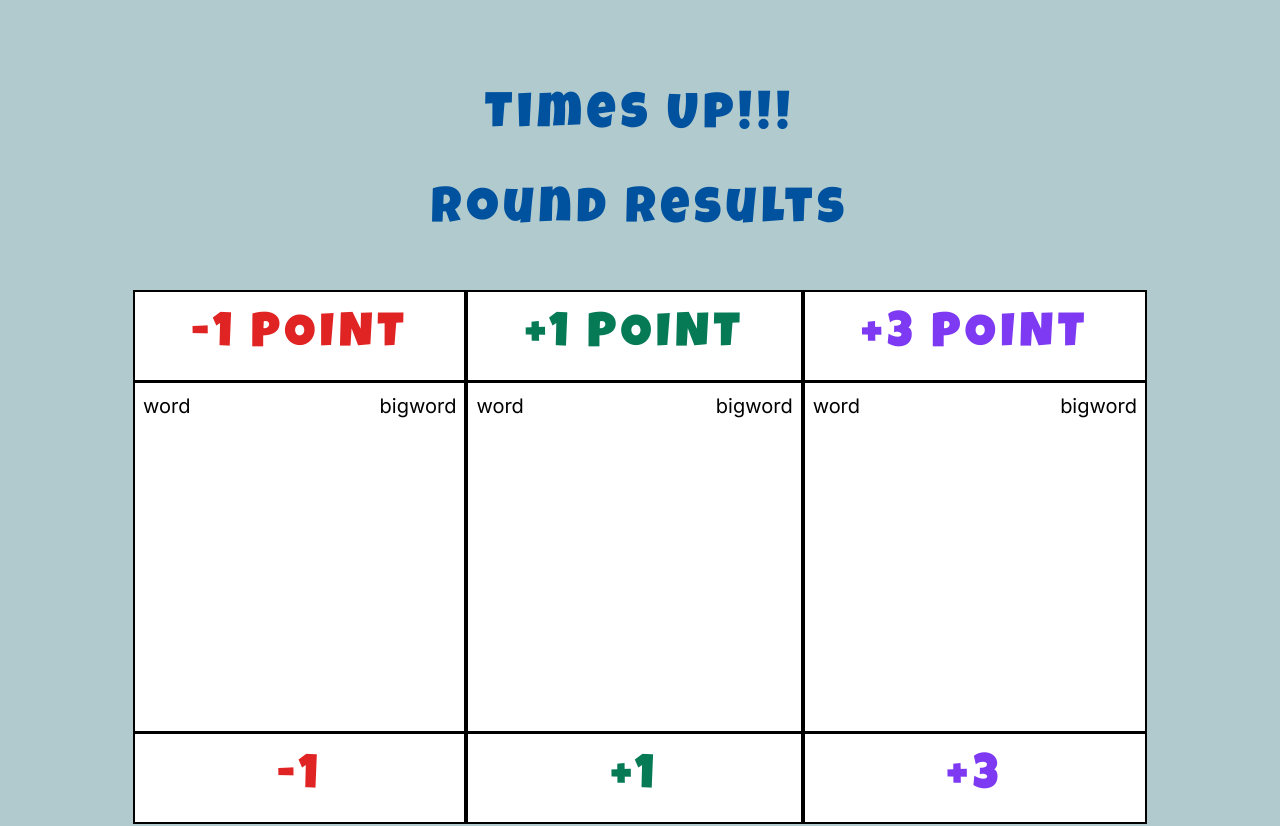
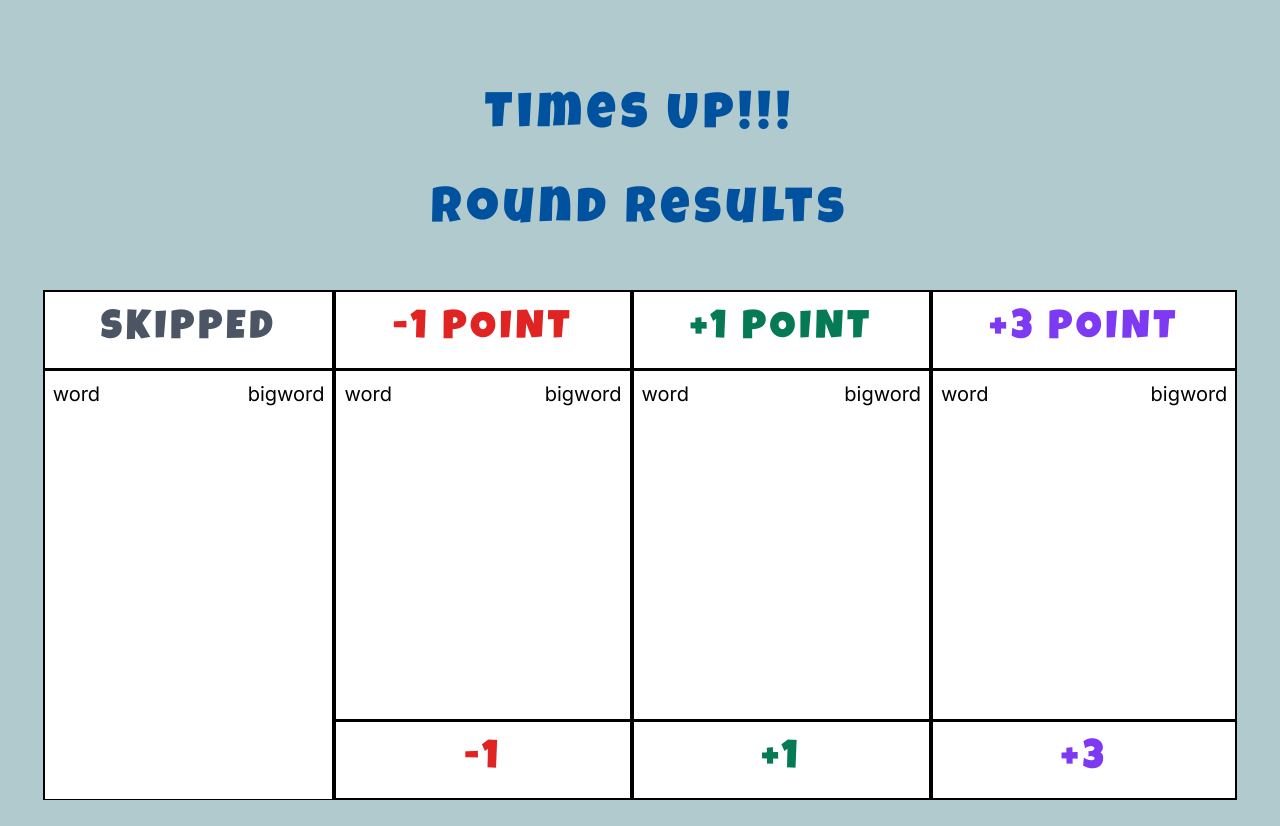
Before and after one commit to JarIsCoding/Shortalk---Front-End, a Next.js app: page /pages/finalScorePnpPage in a window 1280 px wide. Shown: the top 826 px of the page. Built offline with nearby package versions, Linux system fonts and the light colour scheme.

Commit message:
score table update

```diff
--- a/src/app/components/ScoreTable.tsx
+++ b/src/app/components/ScoreTable.tsx
@@ -8,7 +8,35 @@ const ScoreTable = () => {
 
             <div className='grid grid-cols-1 bg-white'>
                 <div className='border-[2px] border-black px-14 py-2'>
-                    <p className='text-red-600 font-LuckiestGuy text-[48px] tracking-widest'>
+                    <p className='text-gray-600 font-LuckiestGuy text-[40px] tracking-widest text-center'>
+                        SKIPPED
+                    </p>
+                </div>
+                <div className='border-[2px] border-t-[1px] border-b-[1px] border-black p-2 text-[20px] h-[430px]'>
+                    <div className='grid grid-cols-2'>
+                        {/* Fill this with data */}
+                        <div>
+                            <p>
+                                word
+                            </p>
+                        </div>
+                        <div className='text-end'>
+                            <p>
+                                bigword
+                            </p>
+                        </div>
+                    </div>
+                </div>
+                {/* <div className='border-[2px] border-black px-10 py-2'>
+                    <p className='text-gray-600 font-LuckiestGuy text-[48px] tracking-widest text-center'>
+                        0
+                    </p>
+                </div> */}
+            </div>
+
+            <div className='grid grid-cols-1 bg-white'>
+                <div className='border-[2px] border-black px-14 py-2'>
+                    <p className='text-red-600 font-LuckiestGuy text-[40px] tracking-widest text-center'>
                         -1 POINT
                     </p>
                 </div>
@@ -16,15 +44,19 @@ const ScoreTable = () => {
                     <div className='grid grid-cols-2'>
                         {/* Fill this with data */}
                         <div>
+                            <p>
                                 word
+                            </p>
                         </div>
                         <div className='text-end'>
+                            <p>
                                 bigword
+                            </p>
                         </div>
                     </div>
                 </div>
                 <div className='border-[2px] border-black px-14 py-2'>
-                    <p className='text-red-600 font-LuckiestGuy text-[48px] tracking-widest text-center'>
+                    <p className='text-red-600 font-LuckiestGuy text-[40px] tracking-widest text-center'>
                         -1
                     </p>
                 </div>
@@ -32,22 +64,27 @@ const ScoreTable = () => {
 
             <div className='grid grid-cols-1 bg-white'>
                 <div className='border-[2px] border-black px-14 py-2'>
-                    <p className='text-green-600 font-LuckiestGuy text-[48px] tracking-widest'>
+                    <p className='text-green-600 font-LuckiestGuy text-[40px] tracking-widest text-center'>
                         +1 POINT
                     </p>
                 </div>
                 <div className='border-[2px] border-t-[1px] border-b-[1px] border-black p-2 text-[20px] h-[350px]'>
                     <div className='grid grid-cols-2'>
+                        {/* Fill this with data */}
                         <div>
+                            <p>
                                 word
+                            </p>
                         </div>
                         <div className='text-end'>
+                            <p>
                                 bigword
+                            </p>
                         </div>
                     </div>
                 </div>
                 <div className='border-[2px] border-black px-14 py-2'>
-                    <p className='text-green-600 font-LuckiestGuy text-[48px] tracking-widest text-center'>
+                    <p className='text-green-600 font-LuckiestGuy text-[40px] tracking-widest text-center'>
                         +1
                     </p>
                 </div>
@@ -55,22 +92,27 @@ const ScoreTable = () => {
 
             <div className='grid grid-cols-1 bg-white'>
                 <div className='border-[2px] border-black px-14 py-2'>
-                    <p className='text-purple-600 font-LuckiestGuy text-[48px] tracking-widest'>
+                    <p className='text-purple-600 font-LuckiestGuy text-[40px] tracking-widest text-center'>
                         +3 POINT
                     </p>
                 </div>
                 <div className='border-[2px] border-t-[1px] border-b-[1px] border-black p-2 text-[20px] h-[350px]'>
                     <div className='grid grid-cols-2'>
+                        {/* Fill this with data */}
                         <div>
+                            <p>
                                 word
+                            </p>
                         </div>
                         <div className='text-end'>
+                            <p>
                                 bigword
+                            </p>
                         </div>
                     </div>
                 </div>
                 <div className='border-[2px] border-black px-14 py-2'>
-                    <p className='text-purple-600 font-LuckiestGuy text-[48px] tracking-widest text-center'>
+                    <p className='text-purple-600 font-LuckiestGuy text-[40px] tracking-widest text-center'>
                         +3
                     </p>
                 </div>
```
Lines whose indentation alone changed are shown as unchanged.
